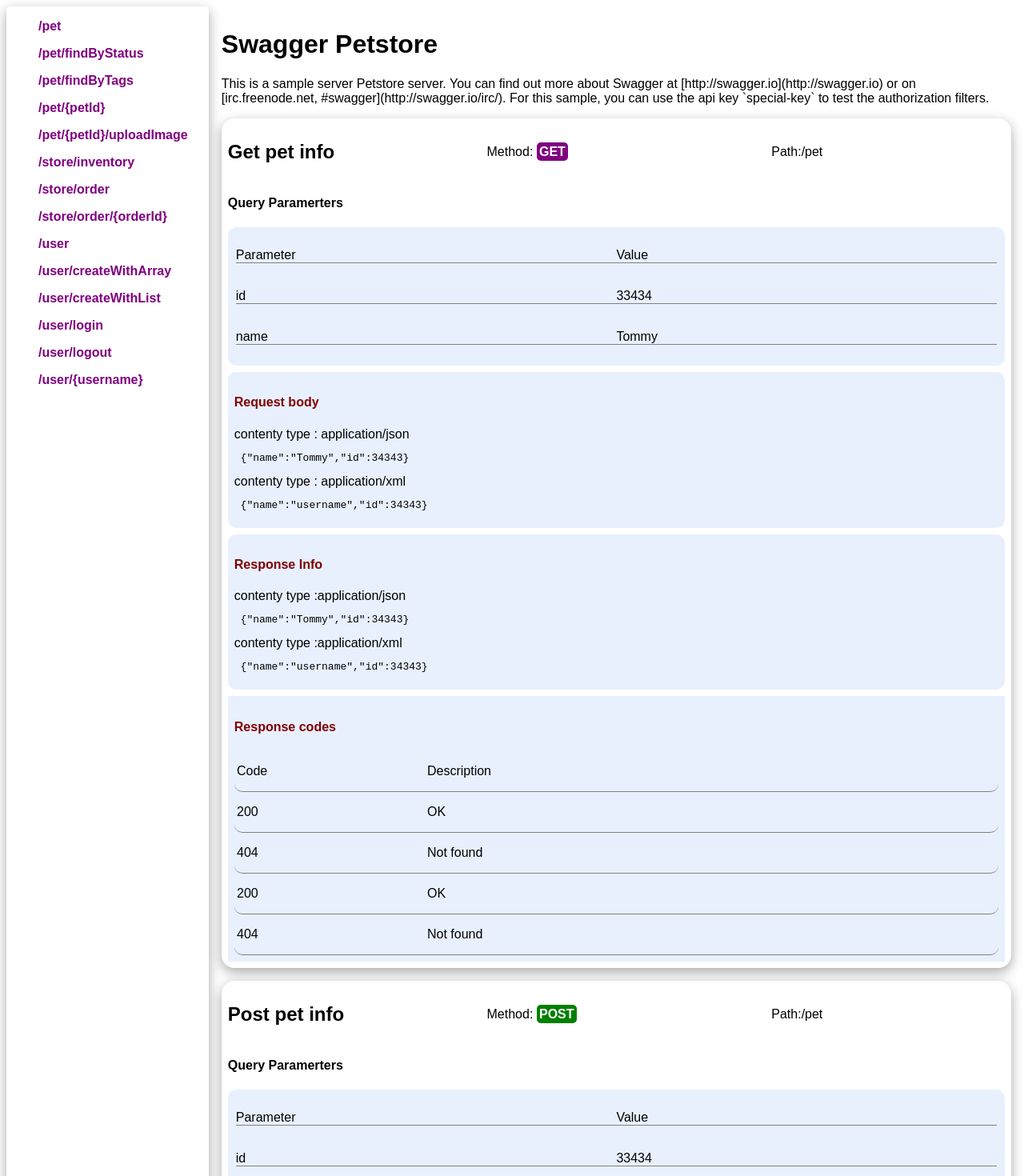
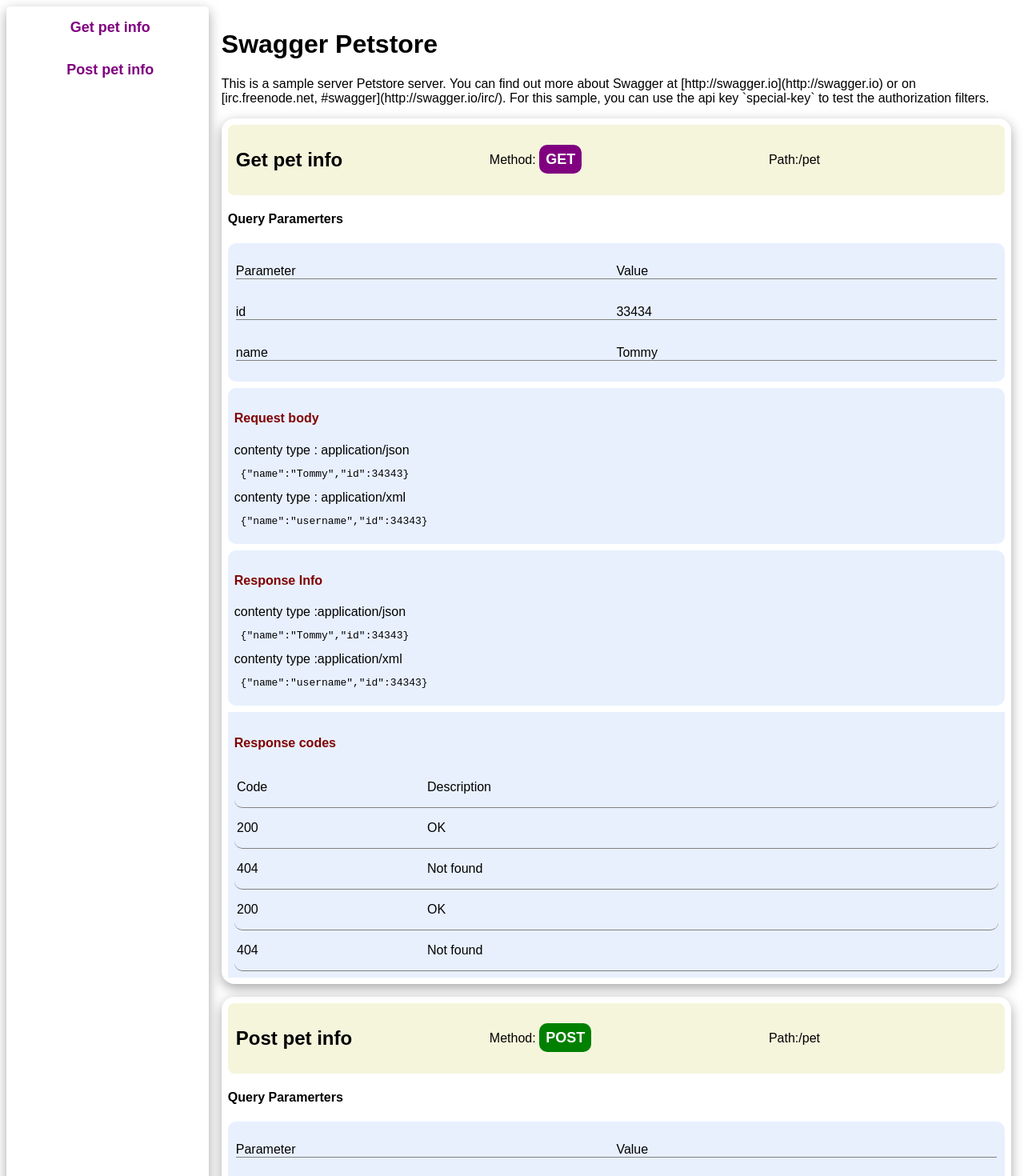
Before and after one commit to arunkumar413/openAPI-document-generator, a React (Create React App) app: page / in a window 1280 px wide. Shown: the top 1470 px of the page at 80% size. Built offline with nearby package versions, Linux system fonts and the light colour scheme.

Commit message:
changing side bar links

```diff
--- a/src/App.js
+++ b/src/App.js
@@ -2,24 +2,25 @@
 import openapi from "./openapi";
 import { useEffect } from "react";
 import { Document } from "./document";
+import { API } from "./API";
 export default function App() {
-  useEffect(function () {}, []);
+  useEffect(function () { }, []);
 
   let paths = Object.keys(openapi.paths);
 
-  const pathElements = paths.map(function (path, index) {
+  const pathElements = API.map(function (item, index) {
     return (
-      <li key={index.toString()} className="sidebarItem">
+      <a href="" key={index.toString()} className="sidebarItem">
         {" "}
-        {path}{" "}
-      </li>
+        {item.tags[0]}
+      </a>
     );
   });
 
   return (
     <div className="grid">
       <div className="sidebar">
-        <ol className="list">{pathElements}</ol>
+        {pathElements}
       </div>
       <div className="main">
         {" "}
--- a/src/document.js
+++ b/src/document.js
@@ -79,7 +79,7 @@
     return (
       <div key={index.toString()} className="resource">
         <div className="resource-header">
-          <h2 clas="tag"> {item.tags[0]} </h2>
+          <h2 clas="tag"> {item.tags[0]}  </h2>
           <p>
             Method:{" "}
             <span className={item.method + "-method"}>
--- a/src/styles.css
+++ b/src/styles.css
@@ -20,20 +20,15 @@
 
 .sidebar {
   /* border: solid 0.5px gray; */
+  display: flex;
+  flex-direction: column;
+  justify-content: flex-start;
+  align-items: flex-start;
   border-radius: 5px;
   box-shadow: rgba(0, 0, 0, 0.35) 0px 5px 15px;
 }
 
-ol.list {
-  list-style-type: none;
-  font-size: 1rem;
-}
 
-ol.list>li {
-  font-weight: bold;
-  color: purple;
-  padding-bottom: 1rem;
-}
 
 .resource {
   box-shadow: rgba(0, 0, 0, 0.35) 0px 5px 15px;
@@ -45,17 +40,19 @@
 .get-method {
   background-color: purple;
   color: white;
-  padding: 0.2rem;
-  border-radius: 5px;
-  font-weight: bold;
+  padding: 0.5rem;
+  border-radius: 10px;
+  font-weight: bolder;
+  font-size: large;
 }
 
 .post-method {
   background-color: green;
   color: white;
-  padding: 0.2rem;
-  border-radius: 5px;
-  font-weight: bold;
+  padding: 0.5rem;
+  border-radius: 10px;
+  font-weight: bolder;
+  font-size: large;
 }
 
 .path {
@@ -116,6 +113,9 @@
   grid-template-columns: 1fr 1fr 1fr;
   justify-content: space-evenly;
   align-items: center;
+  background-color: beige;
+  border-radius: 0.5rem;
+  padding: 10px;
 }
 
 .query-params-container {
@@ -133,3 +133,29 @@
 .param {
   border-bottom: solid 0.5px gray;
 }
+
+sup {
+  background-color: purple;
+  color: whitesmoke;
+  padding: 0.5rem;
+  border-radius: 10px;
+}
+
+a {
+  text-decoration: none;
+}
+
+
+.sidebarItem {
+  padding: 1rem;
+  text-align: center;
+  font-weight: bold;
+  color: purple;
+  width:90% ;
+  font-size: large;
+}
+
+.sidebarItem:hover {
+  background-color: beige;
+  border-radius: 10px;
+}
```
Also changed, not shown: 10 other files (tests, documents, lock files or other folders).
